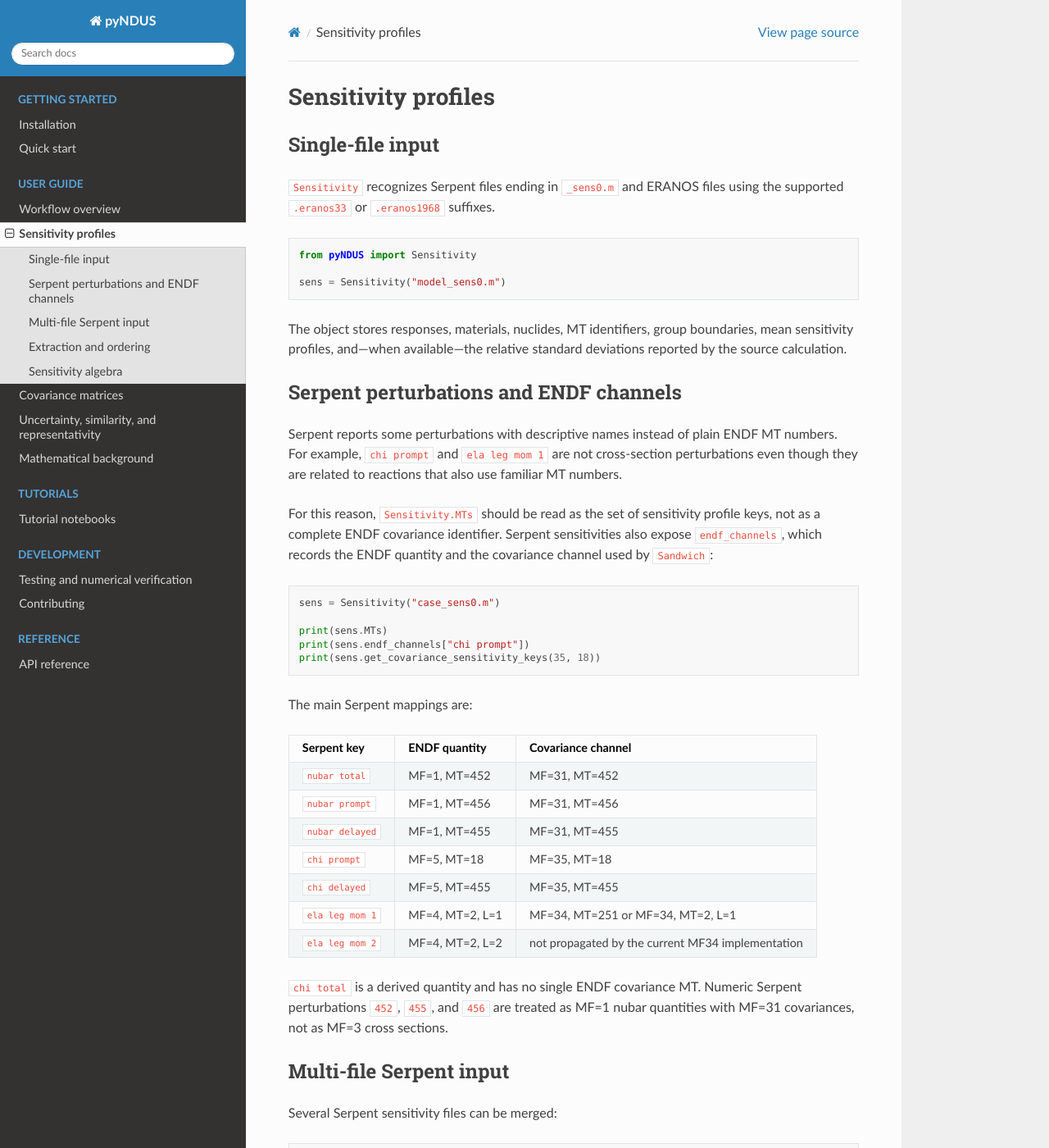
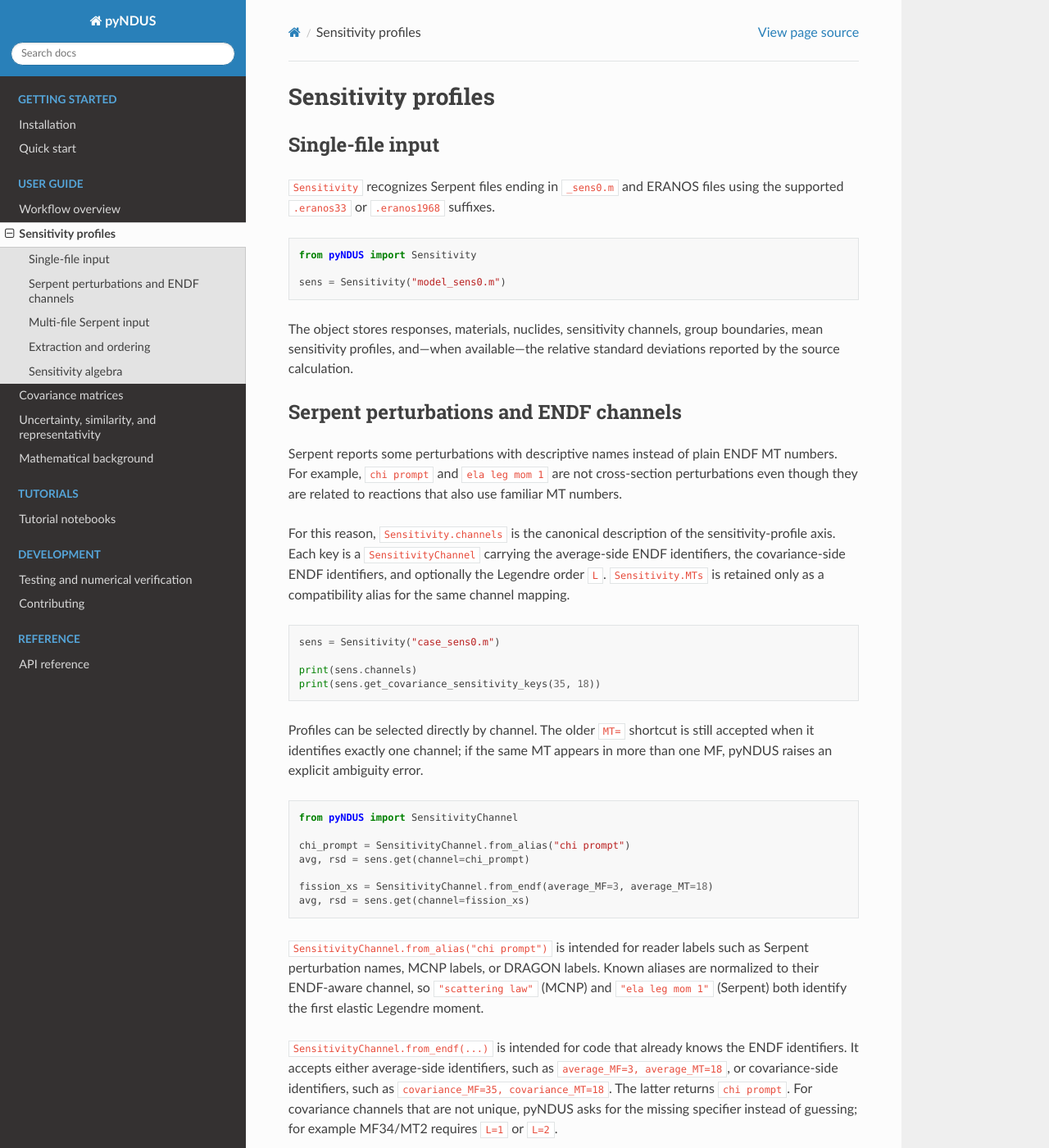
Before and after one commit to nicoloabrate/pyNDUS, a Sphinx documentation site: the page built from docs/user_guide/sensitivity.rst, in a window 1280 px wide and 1400 px high. Shown: the whole window at 82% size. Built offline with Sphinx 7.4.7 and the Read the Docs theme 3.1.0, drawn with Linux system fonts in a browser that asks for light colours; some of the changed text lies outside the part shown.

Commit message:
📝 add documentation and tutorials about new "channel" feature showing the new capabilities of the code

```diff
--- a/docs/user_guide/sensitivity.rst
+++ b/docs/user_guide/sensitivity.rst
@@ -13,7 +13,7 @@ files using the supported ``.eranos33`` or ``.eranos1968`` suffixes.
 
    sens = Sensitivity("model_sens0.m")
 
-The object stores responses, materials, nuclides, MT identifiers, group
+The object stores responses, materials, nuclides, sensitivity channels, group
 boundaries, mean sensitivity profiles, and—when available—the relative standard
 deviations reported by the source calculation.
 
@@ -25,18 +25,45 @@ ENDF MT numbers. For example, ``chi prompt`` and ``ela leg mom 1`` are not
 cross-section perturbations even though they are related to reactions that also
 use familiar MT numbers.
 
-For this reason, ``Sensitivity.MTs`` should be read as the set of sensitivity
-profile keys, not as a complete ENDF covariance identifier. Serpent
-sensitivities also expose ``endf_channels``, which records the ENDF quantity
-and the covariance channel used by ``Sandwich``:
+For this reason, ``Sensitivity.channels`` is the canonical description of the
+sensitivity-profile axis. Each key is a ``SensitivityChannel`` carrying the
+average-side ENDF identifiers, the covariance-side ENDF identifiers, and
+optionally the Legendre order ``L``. ``Sensitivity.MTs`` is retained only as a
+compatibility alias for the same channel mapping.
 
 .. code-block:: python
 
    sens = Sensitivity("case_sens0.m")
 
-   print(sens.MTs)
-   print(sens.endf_channels["chi prompt"])
+   print(sens.channels)
    print(sens.get_covariance_sensitivity_keys(35, 18))
+
+Profiles can be selected directly by channel. The older ``MT=`` shortcut is
+still accepted when it identifies exactly one channel; if the same MT appears
+in more than one MF, pyNDUS raises an explicit ambiguity error.
+
+.. code-block:: python
+
+   from pyNDUS import SensitivityChannel
+
+   chi_prompt = SensitivityChannel.from_alias("chi prompt")
+   avg, rsd = sens.get(channel=chi_prompt)
+
+   fission_xs = SensitivityChannel.from_endf(average_MF=3, average_MT=18)
+   avg, rsd = sens.get(channel=fission_xs)
+
+``SensitivityChannel.from_alias("chi prompt")`` is intended for reader labels
+such as Serpent perturbation names, MCNP labels, or DRAGON labels. Known aliases
+are normalized to their ENDF-aware channel, so ``"scattering law"`` (MCNP) and
+``"ela leg mom 1"`` (Serpent) both identify the first elastic Legendre moment.
+
+``SensitivityChannel.from_endf(...)`` is intended for code that already knows
+the ENDF identifiers. It accepts either average-side identifiers, such as
+``average_MF=3, average_MT=18``, or covariance-side identifiers, such as
+``covariance_MF=35, covariance_MT=18``. The latter returns ``chi prompt``.
+For covariance channels that are not unique, pyNDUS asks for the missing
+specifier instead of guessing; for example MF34/MT2 requires ``L=1`` or
+``L=2``.
 
 The main Serpent mappings are:
 
@@ -89,7 +116,7 @@ same energy-group structure. The resulting object retains the same internal
 array organization and public ``get`` interface as a single-file object.
 
 Duplicate profiles are identified by the tuple
-``(response, material, ZA, MT)``. Available policies are:
+``(response, material, ZA, channel)``. Available policies are:
 
 ``raise``
    Stop and report the duplicate profile.
@@ -111,11 +138,13 @@ view is useful.
 
 .. code-block:: python
 
+   fission_xs = SensitivityChannel.from_endf(average_MF=3, average_MT=18)
+
    avg, rsd = sens.get(
        resp=["keff"],
        mat=["total"],
        za=["U-235"],
-       MT=[18],
+       channel=fission_xs,
        group_order="ascending",
    )
 
```
Also changed, not shown: docs/user_guide/sandwich.rst (+13 -12 lines), docs/tutorials/sandwich.ipynb, docs/tutorials/sensitivity_algebra.ipynb, docs/tutorials/sensitivity_eranos.ipynb, docs/tutorials/sensitivity_serpent.ipynb.
